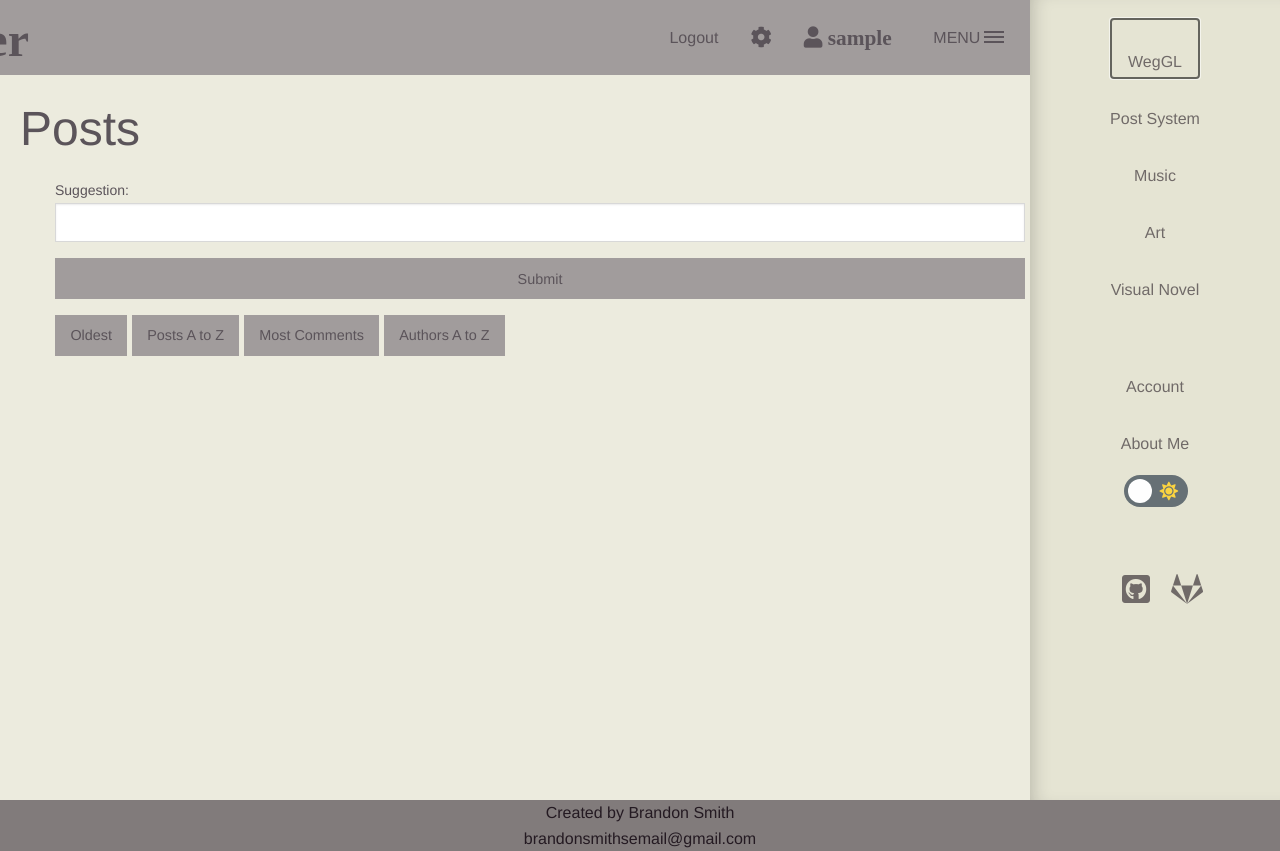
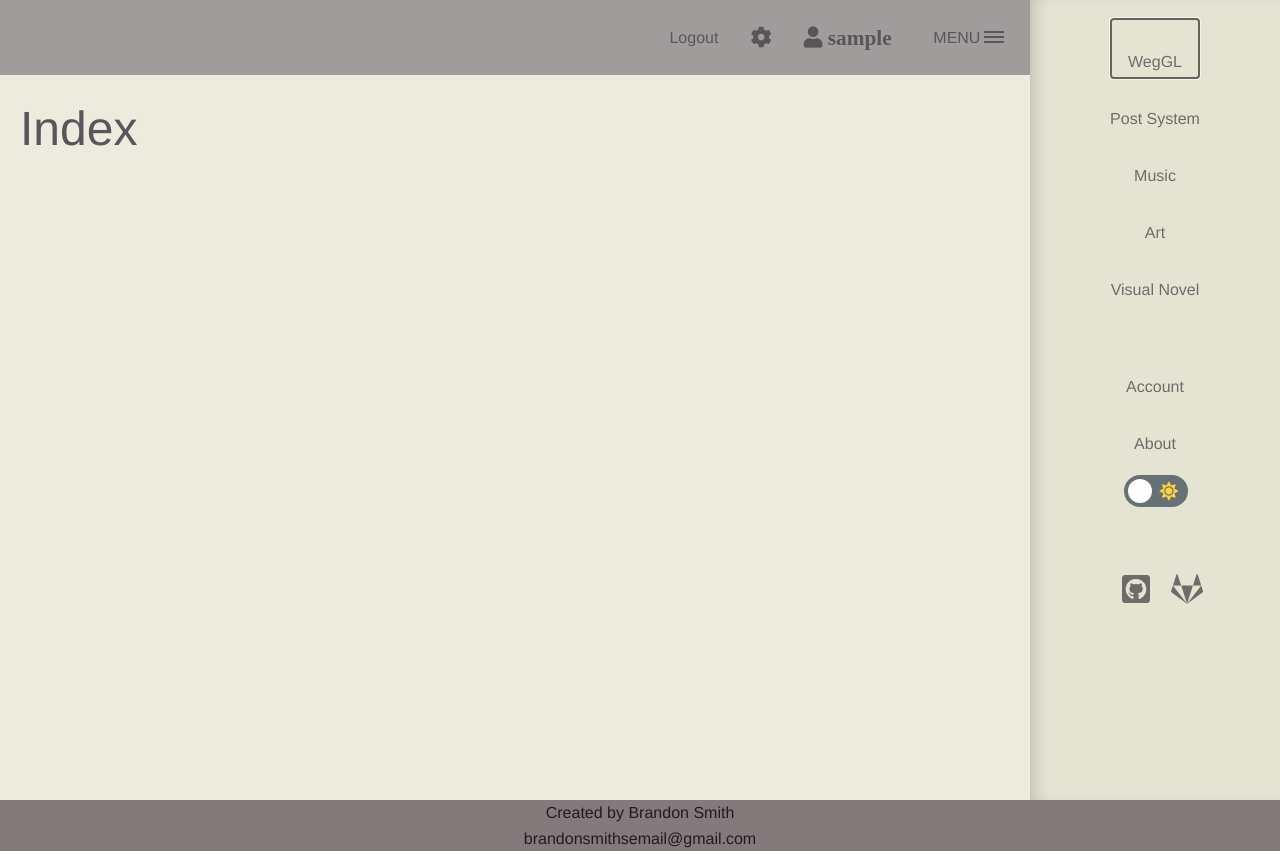
Before and after one commit to Pithers/Web-Work, a Django app: page / in a window 1280 px wide, after a click on "MENU". Run offline with Django 3.2, Linux system fonts and the light colour scheme; the visitor is signed in with stand-in values (Sample User, id 1); data that the repository does not hold is empty; style sheets or scripts are compiled from the project's sources; some libraries are stand-ins or nearby versions.

Commit message:
Changed databast object labelled 'suggestions' to 'posts', changed default user model to custom user model, moved index to 'posts' page so that index can serve a different function.

```diff
--- a/testsite/myapp/apps.py
+++ b/testsite/myapp/apps.py
@@ -1,5 +1,4 @@
 from django.apps import AppConfig
-
 
 class MyappConfig(AppConfig):
     name = 'myapp'
--- a/testsite/myapp/forms.py
+++ b/testsite/myapp/forms.py
@@ -1,22 +1,21 @@
 #myapp/forms.py
 
 from django import forms
-from django.core.validators import validate_slug #validate email?
-from django.contrib.auth.forms import UserCreationForm
-from django.contrib.auth.models import User
+from django.contrib.auth.forms import UserCreationForm, UserChangeForm
+from .models import CustomUser
+#from django.contrib.auth.models import User
 
-class SuggestionForm(forms.Form):
-    error_css_class = 'suggestion-css-class-error'
-    required_css_class = 'suggestion-css-class'
-    suggestion = forms.CharField(
-        validators=[validate_slug], #Add slug validator
-        label='Suggestion',
+class PostForm(forms.Form):
+    error_css_class = 'post-css-class-error'
+    required_css_class = 'post-css-class'
+    post = forms.CharField(
+        label='Post',
         max_length=240
         )
 
 class CommentForm(forms.Form):
     error_css_class = 'comment-css-class_error'
-    required_css_class = 'suggestion-css-class'
+    required_css_class = 'comment-css-class'
     comment = forms.CharField(
         label='Comment',
         max_length=240
@@ -34,7 +33,7 @@
         )
 
     class Meta:
-        model = User
+        model = CustomUser
         fields = ("username", "email",
                   "password1", "password2")
 
@@ -44,3 +43,10 @@
         if commit:
             user.save()
         return user
+
+# Form for changing users
+class CustomUserChangeForm(UserChangeForm):
+
+    class Meta:
+        model = CustomUser
+        fields = ("username", "email")
--- a/testsite/myapp/static/js/my_vue.js
+++ b/testsite/myapp/static/js/my_vue.js
@@ -13,62 +13,62 @@
   }*/
 })
 
-//Vue object that fetches our suggestions/comment model from the database
+//Vue object that fetches our post/comment model from the database
 var fetch_app = new Vue({
   delimiters: ['[[',']]'],
-  el: '#fetch_suggestion',
+  el: '#fetch_post',
   data () {
     return {
-      suggestions_list: [],
+      posts_list: [],
       sort_type: 'newest',
     }
   },
 
   mounted: function() {
-    //Grab suggestions list and then periodically update every 10 seconds
-    this.getSuggestionsList();
-    this.timer = setInterval(this.getSuggestionsList, 10000);
+    //Grab posts list and then periodically update every 10 seconds
+    this.getPostsList();
+    this.timer = setInterval(this.getPostsList, 10000);
   },
 
   methods: {
-    //Sorts the suggestion_list object by id, suggestion, author, and num of comments
+    //Sorts the post_list object by id, post, author, and num of comments
     sortedList: function() {
       switch(this.sort_type) {
         case 'newest':
-          return this.suggestions_list.slice().sort(function(a,b){return b.id-a.id});
+          return this.posts_list.slice().sort(function(a,b){return b.id-a.id});
           break;
         case 'oldest':
-          return this.suggestions_list.slice().sort(function(a,b){return a.id-b.id});
+          return this.posts_list.slice().sort(function(a,b){return a.id-b.id});
           break;
         case 'a_to_z':
-          return this.suggestions_list.slice().sort(function(a,b){return a.suggestion.localeCompare(b.suggestion)});
+          return this.posts_list.slice().sort(function(a,b){return a.post.localeCompare(b.post)});
           break;
         case 'z_to_a':
-          return this.suggestions_list.slice().sort(function(a,b){return b.suggestion.localeCompare(a.suggestion)});
+          return this.posts_list.slice().sort(function(a,b){return b.post.localeCompare(a.post)});
           break;
         case 'author_a':
-          return this.suggestions_list.slice().sort(function(a,b){return a.author.localeCompare(b.author)});
+          return this.posts_list.slice().sort(function(a,b){return a.author.localeCompare(b.author)});
           break;
         case 'author_z':
-          return this.suggestions_list.slice().sort(function(a,b){return b.author.localeCompare(a.author)});
+          return this.posts_list.slice().sort(function(a,b){return b.author.localeCompare(a.author)});
           break;
         case 'most':
-          return this.suggestions_list.slice().sort(function(a,b){return b.comments.length-a.comments.length});
+          return this.posts_list.slice().sort(function(a,b){return b.comments.length-a.comments.length});
           break;
         case 'least':
-          return this.suggestions_list.slice().sort(function(a,b){return a.comments.length-b.comments.length});
+          return this.posts_list.slice().sort(function(a,b){return a.comments.length-b.comments.length});
           break
         default:
-          return this.suggestions_list.slice().sort(function(a,b){return a.id-b.id});
+          return this.posts_list.slice().sort(function(a,b){return a.id-b.id});
       }
     },
 
-    getSuggestionsList: function() {
+    getPostsList: function() {
       axios
       //Access our own API to get a json object
-        .get('/suggestions/')
+        .get('/rest_posts/')
       //Make sure to grab the response data, not the response itself
-        .then(response => (this.suggestions_list = response.data.suggestions))
+        .then(response => (this.posts_list = response.data.posts))
     },
 
     cancelAutoUpdate: function() {
--- a/testsite/myapp/static/scss/style.scss
+++ b/testsite/myapp/static/scss/style.scss
@@ -124,7 +124,7 @@
   }
 }
 
-.suggestion-css-class {
+.post-css-class {
   color: var(--color-text);
 }
 
--- a/testsite/myapp/templates/base.html
+++ b/testsite/myapp/templates/base.html
@@ -17,17 +17,20 @@
     <link rel="stylesheet" href="{% sass_src "scss/style.scss" %}">
   </head>
 
+  <!--Use onload to load a javascript module to change the CSS coloscheme-->
   <body class="light-mode" onload="loadSession()">
     <div class="main-wrapper">
       <div class="off-canvas-content" data-off-canvas-content>
         <div class="nav-bar">
           <div class="nav-bar-left">
             <ul class="menu title-icon">
-              <a href="/" class="hide-for-small-only"><i class="fas fa-chess-knight fa-3x"> Suggester</i></a>
+              <!--Main Logo-->
+              <a href="/" class="hide-for-small-only"><i class="fas fa-chess-knight fa-3x"> Pithers</i></a>
               <a href="/" class="show-for-small-only"><i class="fas fa-chess-knight fa-2x"></i></a>
             </ul>
           </div>
           <div class="nav-bar-right">
+            <!--Top of the screen nav-bar-->
             <ul class="menu title-icon">
               {% if user.is_authenticated %}
               <li class="hide-for-small-only"><a href="/logout/">Logout</a></li>
@@ -53,6 +56,7 @@
           </div>
         </div>
       </div>
+      <!--Offcanvas sidebar-->
       <div class="multilevel-offcanvas off-canvas position-right" id="offCanvasRight" data-off-canvas>
         <ul class="vertical menu" data-accordion-menu>
           <li><a href="#">WegGL</a>
@@ -65,7 +69,7 @@
               <li><a href="/webgl/3d_lighting">3D Lighting</a></li>
             </ul>
           </li>
-          <li><a href="#">Post System</a></li>
+          <li><a href="/posts/">Post System</a></li>
           <li><a href="/music/">Music</a></li>
           <li><a href="#">Art</a></li>
           <li><a href="#">Visual Novel</a></li>
@@ -74,7 +78,6 @@
         <ul class="vertical menu" data-accordion-menu>
           <li><a href="#">Account</a>
             <ul class="menu vertical nested">
-              <li><a href="#">Settings</a></li>
               <li><a href="#">Preferences</a></li>
               {% if user.is_authenticated %}
               <li><a href="/logout/">Logout</a></li>
@@ -83,7 +86,7 @@
               {% endif %}
             </ul>
           </li>
-          <li><a href="/about/">About Me</a></li>
+          <li><a href="/about/">About</a></li>
         </ul>
         <ul class="vertical menu">
           <div class="switch">
--- a/testsite/myapp/templates/comment.html
+++ b/testsite/myapp/templates/comment.html
@@ -4,7 +4,7 @@
 {% block content %}
 <div class="grid-x grid-padding-x">
   <div class="cell large-4 medium-6 small-10 large-offset-4 medium-offset-3 small-offset-1">
-    <form action="/comment/{{ suggestion_id }}/" method="post">
+    <form action="/comment/{{ post_id }}/" method="post">
       {% csrf_token %}
       <h4 class="text-center">Comment</h4>
       {{ form_instance }}
--- a/testsite/myapp/templates/index.html
+++ b/testsite/myapp/templates/index.html
@@ -1,101 +1,7 @@
-<!--myapp/templates/index.html-->
 {% extends "base.html" %}
 {% load static %}
 
-{% block page_name %}Posts{% endblock %}
+{% block page_name %}Index{% endblock %}
 
 {% block content %}
-<div class="grid-container">
-  <div class="grid-x grid-padding-x">
-    <div id="fetch_suggestion" class="large-10 cell">
-      {% if user.is_authenticated %}
-      <form action="/" method="post">
-        {% csrf_token %}
-        {{ form_instance }}
-        <input type="submit" class="button expanded" value="Submit">
-      </form>
-      {% endif %}
-
-      <div class="button" v-on:click ="sort_type = (sort_type=='oldest'?'newest':'oldest')">[[ (sort_type=='oldest'?'Newest':'Oldest') ]]</div>
-      <div class="button" v-on:click ="sort_type = (sort_type=='a_to_z'?'z_to_a':'a_to_z')">Posts [[ (sort_type=='a_to_z'?'Z to A':'A to Z') ]]</div>
-      <div class="button" v-on:click ="sort_type = (sort_type=='most'?'least':'most')">[[ (sort_type=='most'?'Least':'Most') ]] Comments</div>
-      <div class="button" v-on:click ="sort_type = (sort_type=='author_a'?'author_z':'author_a')">Authors [[ (sort_type=='author_a'?'Z to A':'A to Z') ]]</div>
-      <div v-for="(item, index) in sortedList()">
-        <div class="card-info">
-          <div class="card-info-label">
-          </div>
-          <div class="card-info-content">
-            <div class="grid-x">
-              <div class="cell small-2">
-                <img class="user-icon" v-bind:src="'https://avatars.dicebear.com/v2/identicon/' + item.author + '.svg'"></img>
-              </div>
-              <div class="cell auto">
-                <h3 class="user-name">[[ item.author ]]</h3>
-                <hr>
-                <p>[[ item.suggestion ]]<p>
-              </div>
-            </div>
-            <div class="grid-x">
-              <div class="cell small-6">
-                [[ item.created_on ]]
-              </div>
-              <div class="cell auto" style="text-align:right">
-                {% if user.is_authenticated %}
-                <div class="button" v-bind:data-toggle="'add_comments' + index">Comment</div>
-                {% else %}
-                <a class="button" href="/login/">Comment</a>
-                {% endif %}
-                <div class="button" v-bind:data-toggle="'show_comments' + index">[[ item.comments.length ]] comments</div>
-              </div>
-            </div>
-          </div>
-        </div>
-
-        <div style="display:none" class="large-10 large-offset-2" v-bind:id="'add_comments' + index" v-foundation data-toggler data-animate="fade-in fade-out" data-options="showDelay:50;hideDelay:50">
-          <div class="card-info secondary">
-            <div class="card-info-content">
-              <form v-bind:action="'/comment/' + item.id + '/'" method="post">
-                {% csrf_token %}
-                {{ comm_form }}
-                <div style = "text-align:right">
-                  <input type="submit" class="button" value = "Submit">
-                </div>
-              </form>
-            </div>
-          </div>
-        </div>
-
-        <div v-if="item.comments.length > 0" v-bind:id="'show_comments' + index" v-foundation data-toggler data-animate="fade-in fade-out" data-options="showDelay:50;hideDelay:50">
-          <div class="grid-container">
-            <div class="grid-x grid-padding-x">
-              <div v-for="comment_item in item.comments" class="large-10 large-offset-2 cell">
-                <div class="card-info secondary">
-                  <div class="card-info-content">
-                    <div class="grid-x">
-                      <div class="cell small-2">
-                        <img class="user-icon" v-bind:src="'https://avatars.dicebear.com/v2/identicon/' + comment_item.author + '.svg'"></img>
-                      </div>
-                      <div class="cell auto">
-                        <h3 class="lead">[[ comment_item.author ]]</h3>
-                        <hr>
-                        <p>[[ comment_item.comment ]]</p>
-                      </div>
-                    </div>
-                    [[ comment_item.created_on ]]
-                  </div>
-                </div>
-              </div>
-            </div>
-          </div>
-        </div>
-      </div>
-    </div>
-  </div>
-</div>
 {% endblock %}
-
-{% block scripts %}
-<script src="https://unpkg.com/axios/dist/axios.js"></script>
-<script src="https://cdn.jsdelivr.net/npm/vue/dist/vue.js"></script>
-<script src="{% static "js/my_vue.js" %}"></script>
-{% endblock %}
--- a/testsite/myapp/urls.py
+++ b/testsite/myapp/urls.py
@@ -1,14 +1,16 @@
 #myapp/urls.py
 
 from django.urls import path
+from django.conf.urls import url
 from django.contrib.auth import views as adminviews
 from . import views
 
 urlpatterns = [
-    path('', views.index),
-    path('suggestions/', views.rest_suggestion),
+    path('', views.index_view),
+    path('posts/', views.post_view),
+    path('rest_posts/', views.rest_post),
     path('register/', views.register),
-    path('comment/<int:suggestion_id>/', views.comment_view),
+    path('comment/<int:post_id>/', views.comment_view),
     path('login/', adminviews.LoginView.as_view()),
     path('logout/', views.logout_view),
     path('webgl/<slug:name>/', views.webgl_view),
--- a/testsite/myapp/views.py
+++ b/testsite/myapp/views.py
@@ -10,40 +10,40 @@
 from . import models
 from . import forms
 
-#Default view
+#Post view
 #login required function decorator
 #@login_required
-def index(request):
+def post_view(request):
     comm_form = forms.CommentForm()
     if request.method == 'POST':
-        form_instance = forms.SuggestionForm(request.POST)
+        form_instance = forms.PostForm(request.POST)
 
         #Check to see if submitted form is valid
         if form_instance.is_valid():
             #Give the valid form to t
             #possibly need to add additional logic to deal with guest users
-            temp_model = models.SuggestionModel(
-                suggestion=form_instance.cleaned_data['suggestion'],
+            temp_model = models.PostModel(
+                post=form_instance.cleaned_data['post'],
                 author=request.user
                 )
             temp_model.save()
 
             #Refresh the form so a new form can be added
-            form_instance = forms.SuggestionForm()
+            form_instance = forms.PostForm()
     else:
-        form_instance = forms.SuggestionForm()
+        form_instance = forms.PostForm()
 
-    suggestions = models.SuggestionModel.objects.all()
+    posts = models.PostModel.objects.all()
     context = {
         'title':'Title',
-        'suggestions':suggestions,
+        'posts':posts,
         'form_instance':form_instance,
         'comm_form':comm_form
     }
-    return render(request, 'index.html', context=context)
+    return render(request, 'posts.html', context=context)
 
 #@login_required
-def comment_view(request, suggestion_id):
+def comment_view(request, post_id):
     if request.method == 'POST':
         form_instance = forms.CommentForm(request.POST)
 
@@ -51,11 +51,11 @@
         if form_instance.is_valid():
             #Give the valid form to t
             #possibly need to add additional logic to deal with guest users
-            suggestion_instance = models.SuggestionModel.objects.get(pk=suggestion_id)
+            post_instance = models.PostModel.objects.get(pk=post_id)
             temp_model = models.CommentModel(
                 comment=form_instance.cleaned_data['comment'],
                 author=request.user,
-                suggestion=suggestion_instance
+                post=post_instance
                 )
             temp_model.save()
             return redirect("/")
@@ -65,7 +65,7 @@
     context = {
         'title':'Title',
         'form_instance':form_instance,
-        'suggestion_id':suggestion_id
+        'post_id':post_id
     }
     return render(request, 'comment.html', context=context)
 
@@ -89,27 +89,27 @@
     }
     return render(request, 'registration/register.html', context=context)
 
-#RESTful suggestion view ex: site/suggestion/
-def rest_suggestion(request):
+#RESTful post view ex: site/rest_post/
+def rest_post(request):
    #if not request.user.is_authenticated:
         #return redirect('%s?next=%s' % (settings.LOGIN_URL, request.path))
-        #return JsonResponse({"suggestions":[]})
+        #return JsonResponse({"posts":[]})
     if request.method == 'GET':
-        #Get all suggestions
-        suggestions = models.SuggestionModel.objects.all()
+        #Get all posts
+        posts = models.PostModel.objects.all()
 
-        suggestion_list = []
-        for item in suggestions:
+        post_list = []
+        for item in posts:
             add_to_list = {
-                'suggestion':item.suggestion,
+                'post':item.post,
                 'author':item.author.username,
                 'id':item.id,
                 'created_on':item.creation_date,
                 'comments':[]
             }
 
-            #Add list of comments to each suggestion item
-            comment_query = models.CommentModel.objects.filter(suggestion=item)
+            #Add list of comments to each post item
+            comment_query = models.CommentModel.objects.filter(post=item)
             for comment_item in comment_query:
                 add_to_list['comments'] += [{
                     'comment':comment_item.comment,
@@ -118,9 +118,9 @@
                     'created_on':comment_item.creation_date
                     }]
 
-            suggestion_list += [add_to_list]
+            post_list += [add_to_list]
 
-        return JsonResponse({"suggestions":suggestion_list})
+        return JsonResponse({"posts":post_list})
     return HttpResponse('Invalid HTTP Method')
 
 def webgl_view(request, name):
@@ -134,3 +134,6 @@
 
 def music_view(request):
     return render(request, 'music.html')
+
+def index_view(request):
+    return render(request, 'index.html')
--- a/testsite/testsite/settings.py
+++ b/testsite/testsite/settings.py
@@ -14,7 +14,6 @@
 
 # Build paths inside the project like this: os.path.join(BASE_DIR, ...)
 BASE_DIR = os.path.dirname(os.path.dirname(os.path.abspath(__file__)))
-
 
 # Quick-start development settings - unsuitable for production
 # See https://docs.djangoproject.com/en/2.1/howto/deployment/checklist/
@@ -42,6 +41,8 @@
     'sass_processor',
     'myapp',
 ]
+
+AUTH_USER_MODEL = 'myapp.CustomUser'
 
 MIDDLEWARE = [
     'django.middleware.security.SecurityMiddleware',
--- a/testsite/testsite/urls.py
+++ b/testsite/testsite/urls.py
@@ -17,6 +17,6 @@
 from django.urls import path, include
 
 urlpatterns = [
-    path('admin/', admin.site.urls),
+    path('gifnoc/', admin.site.urls),
     path('', include('myapp.urls')),
 ]
```
Also changed, not shown: testsite/myapp/admin.py (+13 -3 lines), testsite/myapp/models.py (+17 -9 lines), testsite/myapp/templates/posts.html (added, +107 -0 lines), testsite/myapp/tests.py (+6 -6 lines), testsite/myapp/migrations/0002_auto_20181217_0738.py (deleted), testsite/myapp/migrations/0003_suggestionmodel_author.py (deleted), testsite/myapp/migrations/0004_commentmodel.py (deleted), testsite/myapp/migrations/0005_auto_20181226_1005.py (deleted), testsite/myapp/templates/music.html (line endings or trailing spaces).
